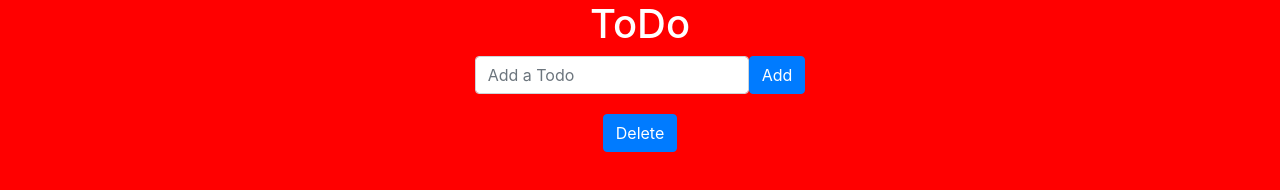
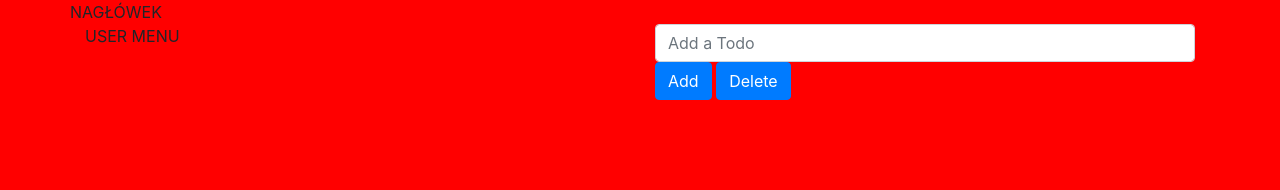
Before and after one commit to Wojtasbjj/ToDo-List-OOP, a plain HTML site: page index.html in a window 1280 px wide. Drawn offline with nearby package versions, Linux system fonts and the light colour scheme; no server answers.

Commit message:
zmiana ułożenia strony, wprowadzenie siatki bootstrap

```diff
--- a/index.html
+++ b/index.html
@@ -8,15 +8,24 @@
     <link rel="stylesheet" href="style.css">
 </head>
 <body>
-    <container>
-        <h1>ToDo</h1>
-        <panel id="menu">
-            <input type="text" class="form-control" id="toDoInput" placeholder="Add a Todo">
+  <div class="container">
+    <div class="row">
+      NAGŁÓWEK
+    </div>
+    <div class="row">
+      <div class="col">
+          USER MENU
+      </div>
+      <div class="col">
+        <input type="text" class="form-control" id="toDoInput" placeholder="Add a Todo">
             <button type="button" class="btn btn-primary">Add</button>
-        </panel>
-        <ul id="liList"></ul>
-        <button type="button" class="btn btn-primary" id="deleteBtn">Delete</button>
-    </container>
+            <button type="button" class="btn btn-primary" id="deleteBtn">Delete</button>
+            <div class="row">
+              <ul id="liList"></ul>
+            </div>
+      </div>
+    </div>
+  </div>
 
 
     <!-- The core Firebase JS SDK is always required and must be listed first -->
--- a/main.js
+++ b/main.js
@@ -81,7 +81,6 @@ deleteLi () {
 }
 
 renderUl () {
-    console.log('wywołane z constructor')
     console.log(this.myItems)
     this.myItems.forEach((toDoElement, index) => {
         this.liElement = document.createElement('li');
--- a/style.css
+++ b/style.css
@@ -4,33 +4,8 @@
 }
 body {
     background-color: red;
-    text-align: center;
 }
 
-h1 {
-    color: white;
-}
-
-#menu {
-    display: inline-flex;
-}
-
-ul {
-    background-color: white;
-    width: 300px;
-    margin: 20px auto;
-    border-radius: 10px;
-}
-
-/* #doneBtn {
-    margin-left: 10px;
- } */
-
-li {
-    list-style-type: none;
-    text-align: left;
-    padding-left: 10px;
-}
 
 .doneChck {
     margin-left: 10px;
```
